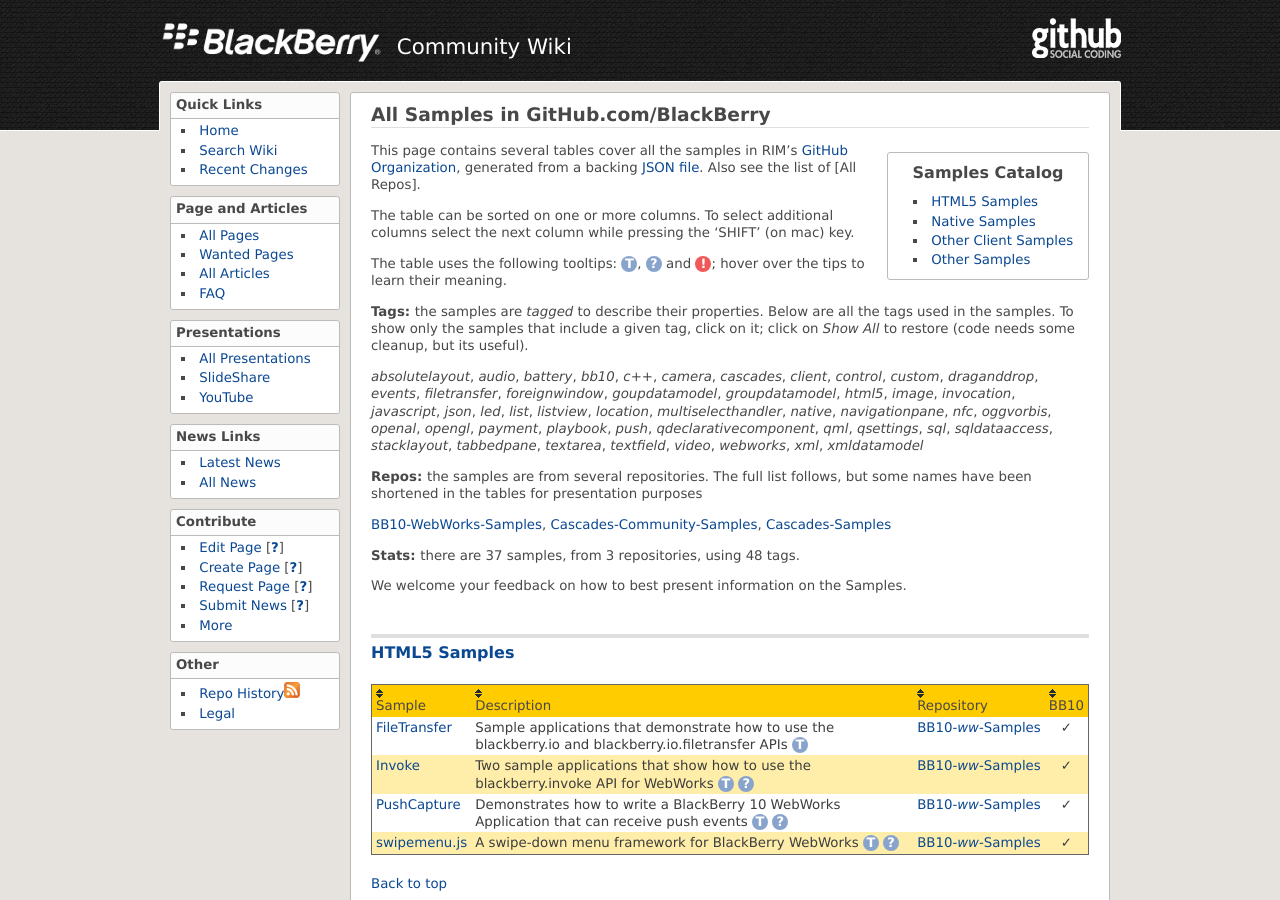
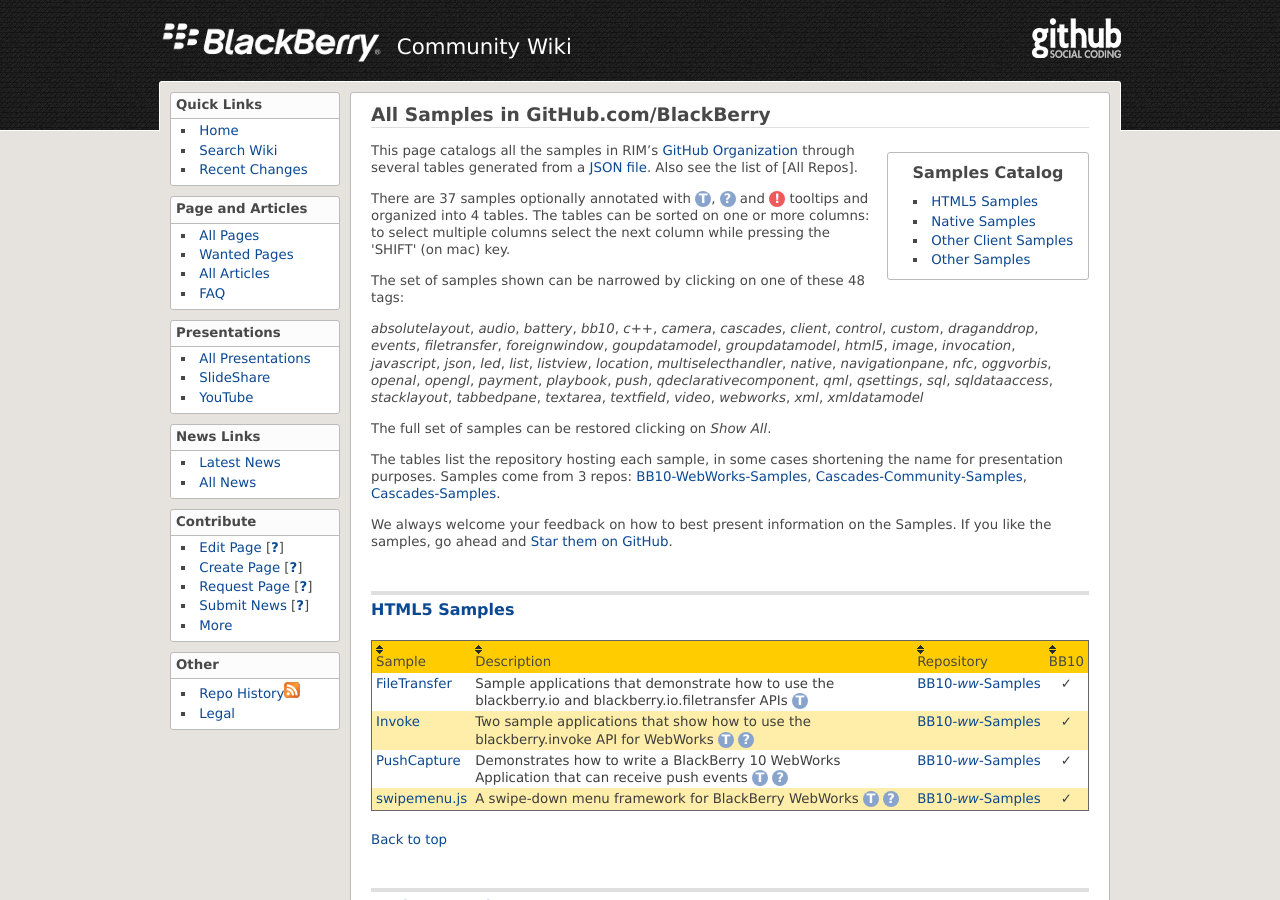
Before and after one commit to blackberry/Catalogs, a Jekyll site: the page built from All_Samples.md, in a window 1280 px wide and 900 px high. Built offline with Jekyll 4.4.1, drawn with Linux system fonts in a browser that asks for light colours.

Commit message:
Now hide tables if there are narrow-to-tag leaves no rows in the table
Also adjusted some text

```diff
--- a/All_Samples.md
+++ b/All_Samples.md
@@ -17,36 +17,35 @@ jsfile: All_Samples.js
 </ul>
 </div>
 
-This page contains several tables cover all the samples in RIM's
-[GitHub Organization](http://github.com/blackberry),
-generated from a backing [JSON file](All_Samples.json).
+This page catalogs all the samples in RIM's
+[GitHub Organization](http://github.com/blackberry)
+through several tables generated from a [JSON file](All_Samples.json).
 Also see the list of [All Repos].
 
-The table can be sorted on one or more columns.  To select additional
+<p>There are <span id="stats-samplecount"><!-- dynamic content --></span> samples
+optionally annotated with
+<span class="question" tip="A list of 'tags' characterizing this sample">T</span>,
+<span class="question" tip="Extra details on the sample">?</span>
+and
+<span class="warning" tip="Issues to resolve">!</span> tooltips
+and organized into 4 tables.
+The tables can be sorted on one or more columns: to select multiple
 columns select the next column while pressing the 'SHIFT' (on mac) key.
+</p>
 
-The table uses the following tooltips:
-<span class="question" tip="(Repo column) A list of 'tags' characterizing this sample">T</span>,
-<span class="question" tip="(Desc column) Extra details on the sample">?</span>
-and
-<span class="warning" tip="(Desc column) Issues to resolve">!</span>;
-hover over the tips to learn their meaning.
 
-<div id="tagList"><p><strong>Tags: </strong> the samples are <em>tagged</em> to describe their properties.
-Below are all the tags used in the samples. To show only the samples that include a given tag, click on it;
-click on <span id="showAllSamples"><em>Show All</em></span> to restore
-(code needs some cleanup, but its useful).</p></div>
-<!-- additional content provided by JavaScript -->
+<div id="tagList"><p>The set of samples shown can be narrowed by clicking on one of these
+<span id="stats-tagcount"><!-- dynamic content --></span> tags: </p><!-- dynamic content --></div>
 
-<div id="repoList"><p><strong>Repos: </strong> the samples are from several repositories.  The full list follows, but
-some names have been shortened in the tables for presentation purposes
-</p></div>
-<!-- additional content provided by JavaScript -->
+<p>The full set of samples can be restored clicking on <span id="showAllSamples"><em>Show All</em></span>.</p>
 
-<div id="stats"><p><strong>Stats:</strong></p></div>
-<!-- additional content provided by JavaScript -->
+<p><div id="repoList">The tables list the repository hosting each sample, in some cases
+shortening the name for presentation purposes.
+Samples come from <span id="stats-repocount"><!-- dynamic content --></span> repos:
+</div><!-- dynamic content --></p>
 
-We welcome your feedback on how to best present information on the Samples.
+We always welcome your feedback on how to best present information on the Samples.
+If you like the samples, go ahead and [Star them on GitHub](https://github.com/blog/1204-notifications-stars).
 
 <div id="samplesHtml5">
 <a name="samplesHtml5"><h2>HTML5 Samples</h2></a>
--- a/js/All_Samples.js
+++ b/js/All_Samples.js
@@ -4,6 +4,8 @@
  * Clean up a bit the DOM manipulation as I learn better what's it doing
  * Add style for taglist and repolist
  * Cleanup the styles and classes for tag narrowing
+ *   Hide the full table if there are no visible rows.
+ *   Maybe remove the zebra?
  */
 
 // initialize name translation table
@@ -281,20 +283,37 @@ $(document).ready(function(){
 	$('span.tagfilter').click(function() {
 	    var tag = ($(this).children("em").text()); // beats me if this is good code!
 
-	    $('tr.samplerow, tr.repeated-header').hide(); // hide them all
-	    $(document).attr("latestSampleTag", tag);
+	    // hide them all
+	    $('tr.samplerow, tr.repeated-header').hide();
+	    // mark all tables as not visible
+	    $('table.tablesorter').each(function() {
+		$(this).hide();
+	    });
 
+	    // show rows with the tag
 	    $('tr.samplerow').each(function(){
 		var tags = $(this).attr("tags")
 		if (tags.indexOf(tag) >= 0) {
-		    $(this).show();
+		    $(this).show(); // the row
+		    $(this).parents("table.tablesorter").each(function(){
+			$(this).show(); // the table it belongs to
+		    });
 		}
 	    });
+
+	    // remove zebra striping because non-hidden rows may not alternate properly
+	    $('tr.odd').each(function(){ $(this).removeClass("odd").addClass("oddX");  });
+	    $('tr.even').each(function(){ $(this).removeClass("even").addClass("evenX"); });
+
 	});
 
 	// Restore
 	$('#showAllSamples').click(function() {
 	    $('tr.samplerow, tr.repeated-header').show();
+
+	    $('tr.oddX').each(function(){ $(this).removeClass("oddX").addClass("odd");  });
+	    $('tr.evenX').each(function(){ $(this).removeClass("evenX").addClass("even"); });
+
 	});
 
 	/* Insert, sort and inject repos */
@@ -310,16 +329,16 @@ $(document).ready(function(){
 	repoCount = items.length;
 	items.sort();
 
-	$('#repoList').append($('<p/>', {
-	    html: items.join(', ')
+	$('#repoList').append($('<span/>', {
+	    html: items.join(', ') + "."
 	})).addClass("repolist"); /* TODO: add style for repolist */
 
 
 	/* ===================== */
-	/* TODO: report counts */
-	$("#stats").html("<p><strong>Stats: </strong> there are " + sampleCount + " samples, "+
-		    "from " + repoCount + " repositories, " +
-		    "using " + tagCount + " tags.</p>");
+
+	$("#stats-samplecount").html(sampleCount);
+	$("#stats-tagcount").html(tagCount);
+	$("#stats-repocount").html(repoCount);
 
 	/* ====================== */
 
```
Also changed, not shown: All_Repos.md (+2 -3 lines), All_Repos_as_One_Table.md (+2 -3 lines).
